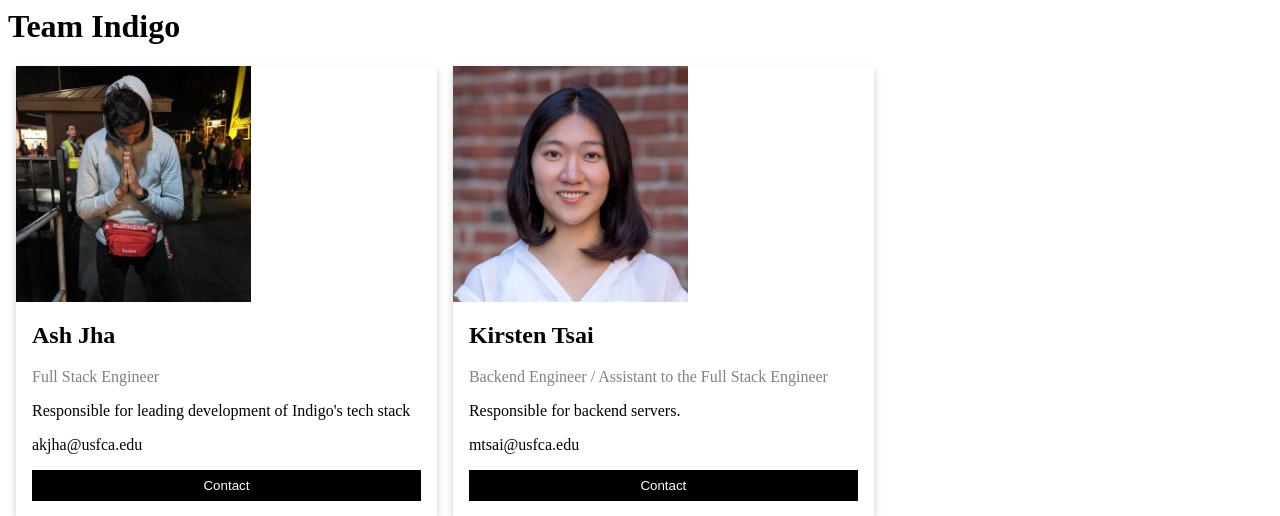
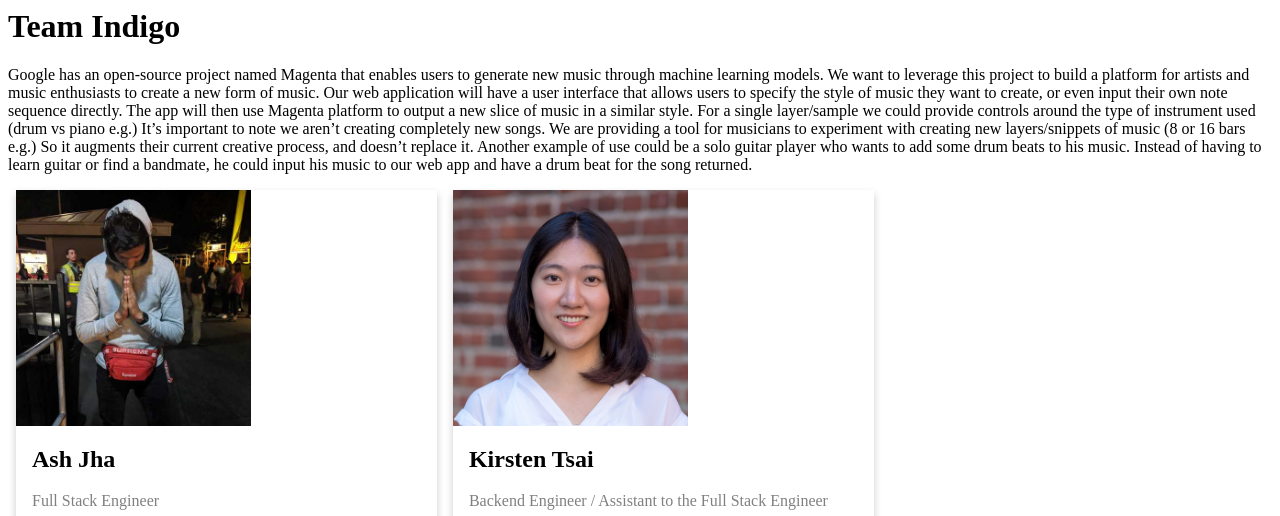
Before and after one commit to MSDS698/2020-product-analytics-group-project-indigo, a Flask app: page / in a window 1280 px wide. Shown: the top 516 px of the page. Run offline with Flask 2, Linux system fonts and the light colour scheme; some libraries are stand-ins or nearby versions.

Commit message:
team name and project description

```diff
--- a/app/templates/index.html
+++ b/app/templates/index.html
@@ -7,6 +7,15 @@
 </head>
 
 <h1>Team Indigo</h1>
+
+<p>Google has an open-source project named Magenta that enables users to generate new music through machine learning models. We want to leverage this project to build a platform for artists and music enthusiasts to create a new form of music.
+
+Our web application will have a user interface that allows users to specify the style of music they want to create, or even input their own note sequence directly. The app will then use Magenta platform to output a new slice of music in a similar style. For a single layer/sample we could provide controls around the type of instrument used (drum vs piano e.g.)
+
+It’s important to note we aren’t creating completely new songs. We are providing a tool for musicians to experiment with creating new layers/snippets of music (8 or 16 bars e.g.) So it augments their current creative process, and doesn’t replace it.
+
+Another example of use could be a solo guitar player who wants to add some drum beats to his music. Instead of having to learn guitar or find a bandmate, he could input his music to our web app and have a drum beat for the song returned.
+</p>
 
 <div class="row">
   <div class="column">
```
